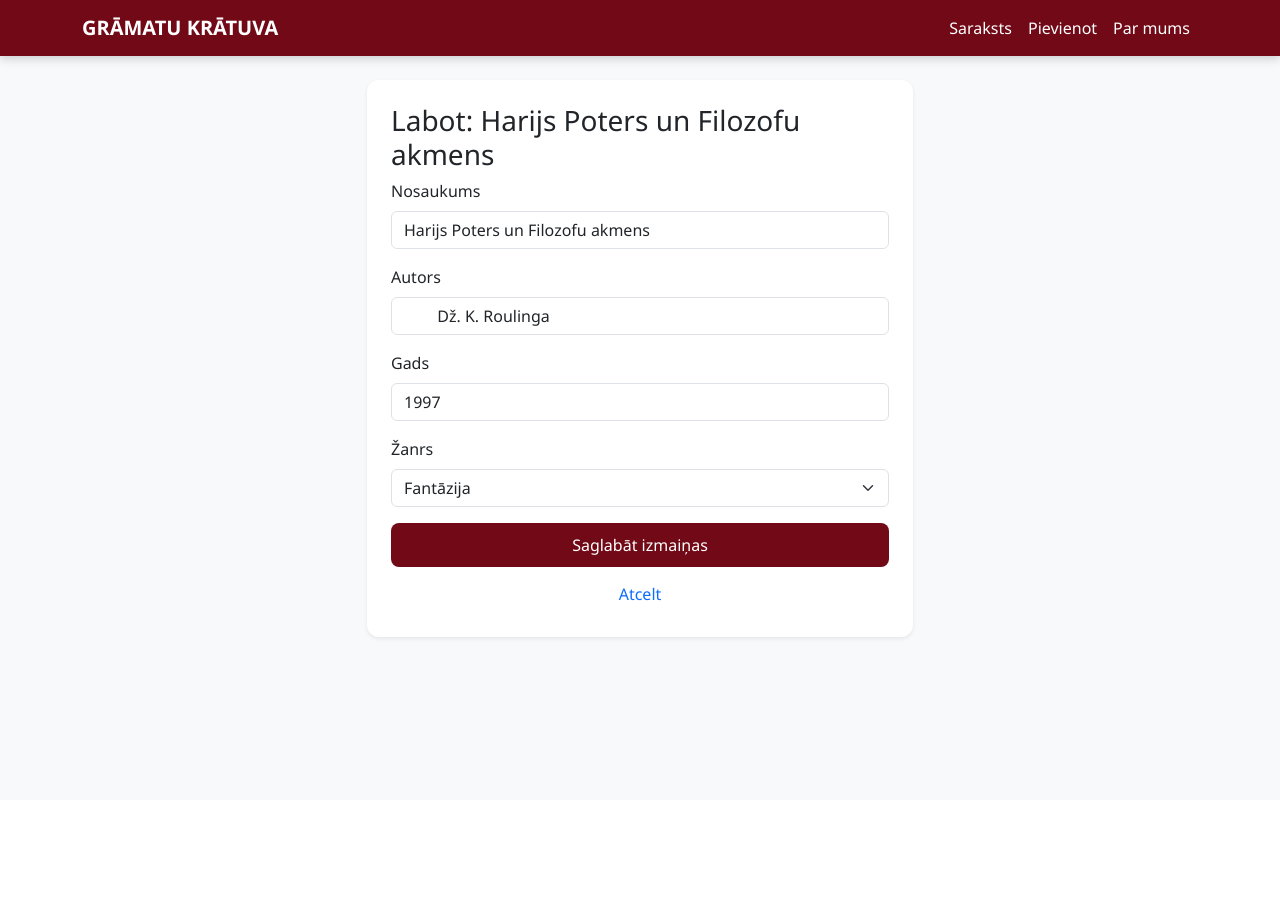
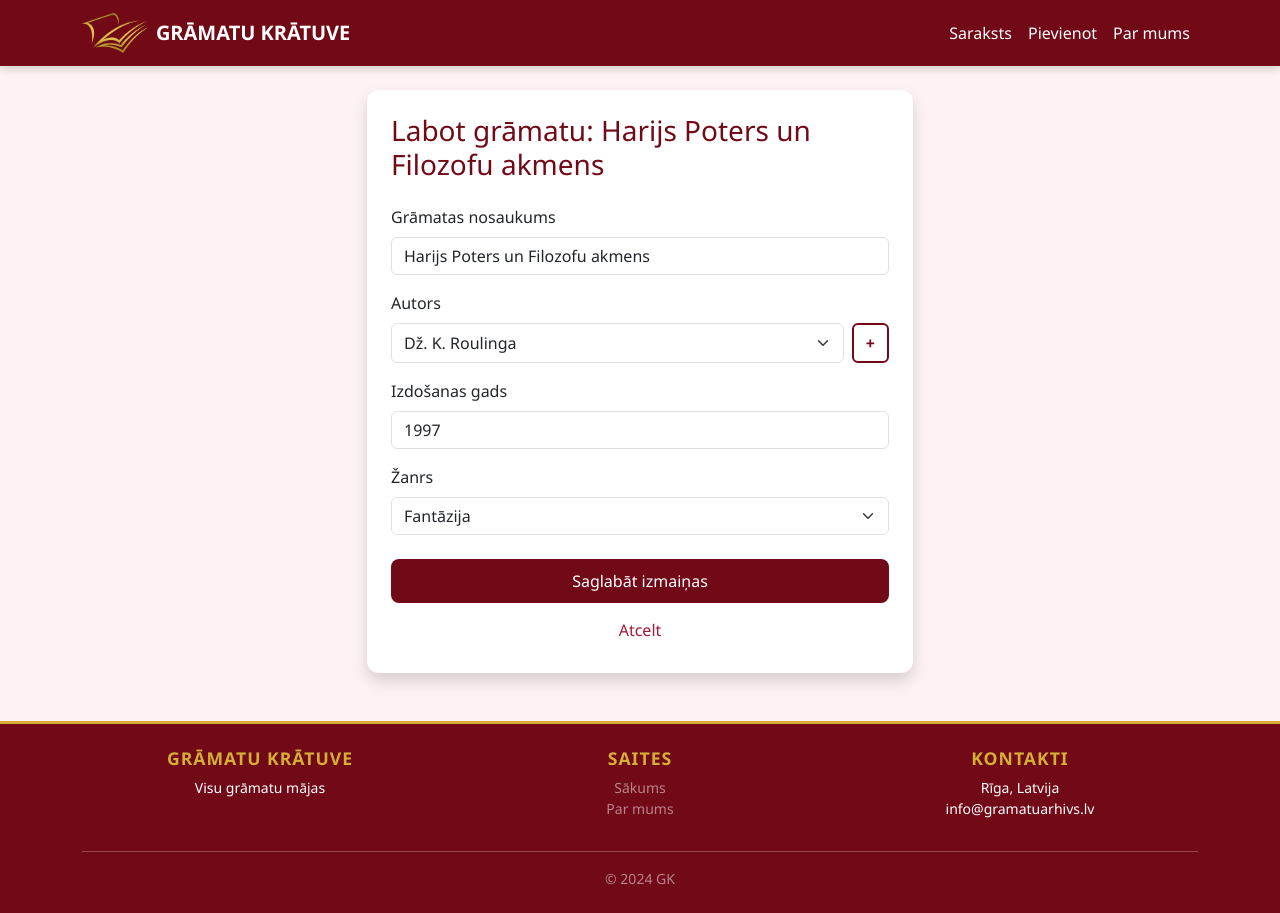
Before and after one commit to eliisae007/bibliotekas_projekts, a Flask app: page /rediget/2 in a window 1280 px wide. Before the commit the page ends 640 px from the top, so only its background shows below. Run offline with Flask 3, Linux system fonts and the light colour scheme; data comes from the database, SQL or seed files in the repository; both versions use the stored data as it was after the commit.

Commit message:
Pievienoju logo, footer

```diff
--- a/app.py
+++ b/app.py
@@ -46,7 +46,7 @@ init_db()
 # Vienkārša funkcija, lai katru reizi nav jāraksta pieslēgšanās
 def get_db():
     conn = sqlite3.connect('database.db')
-    conn.row_factory = sqlite3.Row # Šitas palīdz dabūt datus pēc nosaukumiem
+    conn.row_factory = sqlite3.Row # Šitais palīdz dabūt datus pēc nosaukumiem
     return conn
 
 @app.route('/') # Galvenā lapa (index)
@@ -62,7 +62,7 @@ def index():
     conn.close()
     return render_template('index.html', books=books)
 
-@app.route('/par_mums') # Par mums lapa
+@app.route('/par_mums')
 def par_mums():
     return render_template('par_mums.html')
 
@@ -82,20 +82,30 @@ def gramatas():
 
 
 
-@app.route('/rediget/<int:id>', methods=('GET', 'POST')) # Datu labošana
+@app.route('/rediget/<int:id>', methods=('GET', 'POST'))
 def rediget(id):
     conn = get_db()
     if request.method == 'POST':
-        # Updeitojam tikai tos datus, ko ļaujam mainīt
-        conn.execute('UPDATE books SET title=?, gads=?, zanrs_id=? WHERE id=?',
-                     (request.form['title'], request.form['gads'], request.form['zanrs_id'], id))
+        title = request.form['title']
+        gads = request.form['gads']
+        author_id = request.form['author_id'] # Saņemam ID no dropdown
+        zanrs_id = request.form['zanrs_id']
+
+        # Atjauninām datubāzi ar jauno autora ID
+        conn.execute('UPDATE books SET title=?, gads=?, author_id=?, zanrs_id=? WHERE id=?',
+                     (title, gads, author_id, zanrs_id, id))
         conn.commit()
+        conn.close()
         return redirect(url_for('gramatas'))
 
-    # Atrodam konkrēto grāmatu, ko gribam labot
-    book = conn.execute('SELECT books.*, authors.name as author FROM books JOIN authors ON books.author_id = authors.id WHERE books.id=?', (id,)).fetchone()
+    # Dabūjam konkrēto grāmatu
+    book = conn.execute('SELECT * FROM books WHERE id=?', (id,)).fetchone()
+    # Dabūjam visus žanrus un visus autorus sarakstiem
     zanri = conn.execute('SELECT * FROM zanri').fetchall()
-    return render_template('rediget.html', book=book, zanri=zanri)
+    autori = conn.execute('SELECT * FROM authors ORDER BY name ASC').fetchall()
+    conn.close()
+
+    return render_template('rediget.html', book=book, zanri=zanri, autori=autori)
 
 @app.route('/dzest/<int:id>', methods=('POST',)) # Grāmatas dzēšana
 def dzest(id):
@@ -124,7 +134,6 @@ def detalas(id):
 
     return render_template('detalas.html', book=book)
 
-# 1. Jaunais maršruts autora pievienošanai
 @app.route('/pievienot_autoru', methods=('GET', 'POST'))
 def pievienot_autoru():
     if request.method == 'POST':
@@ -139,7 +148,6 @@ def pievienot_autoru():
 
     return render_template('pievienot_autoru.html')
 
-# 2. Atjaunotā pievienot() funkcija
 @app.route('/pievienot', methods=('GET', 'POST'))
 def pievienot():
     conn = get_db()
--- a/static/style.css
+++ b/static/style.css
@@ -1,4 +1,4 @@
-/* Definējam galvenās krāsas */
+/* galvenās krāsas */
 :root {
     --dark-rose: #720917;
     --medium-rose: #a01a34;
@@ -12,7 +12,6 @@ body {
     color: #333;
 }
 
-/* Navigācijas josla */
 .navbar-rose {
     background-color: var(--dark-rose) !important;
     box-shadow: 0 2px 10px rgba(0,0,0,0.2);
@@ -26,7 +25,6 @@ body {
     color: var(--gold-accent) !important;
 }
 
-/* Kartiņas (E-veikala stils) */
 .card {
     border: none;
     border-radius: 12px;
@@ -44,7 +42,6 @@ body {
     font-weight: 700;
 }
 
-/* Pogas - visas būs "Dark Rose" krāsā */
 .btn-rose {
     background-color: var(--dark-rose);
     color: white;
@@ -60,7 +57,7 @@ body {
     box-shadow: 0 4px 8px rgba(0,0,0,0.2);
 }
 
-/* Galvenās lapas (Index) lielais virsraksts */
+/* lielais virsraksts */
 .hero-section {
     background: linear-gradient(135deg, var(--dark-rose) 0%, var(--medium-rose) 100%);
     color: white;
@@ -81,3 +78,25 @@ body {
     background-color: var(--dark-rose);
     color: white;
 }
+
+.navbar-logo {
+    height: 40px;
+    width: auto;
+    border-radius: 5px;
+}
+
+.footer {
+    background-color: var(--dark-rose);
+    border-top: 3px solid var(--gold-accent); /* Zelta akcents augšpusē */
+}
+
+.footer h5 {
+    color: var(--gold-accent);
+    font-size: 1.1rem;
+    text-transform: uppercase;
+    letter-spacing: 1px;
+}
+
+.footer a:hover {
+    color: white !important;
+}
--- a/templates/base.html
+++ b/templates/base.html
@@ -1,17 +1,20 @@
 <!DOCTYPE html>
 <html lang="lv">
+
 <head>
     <meta charset="UTF-8">
     <meta name="viewport" content="width=device-width, initial-scale=1.0">
-    <title>GK</title>
+    <title>Mana Bibliotēka</title>
     <link href="https://cdn.jsdelivr.net/npm/bootstrap@5.3.0/dist/css/bootstrap.min.css" rel="stylesheet">
-
     <link rel="stylesheet" href="{{ url_for('static', filename='style.css') }}">
 </head>
-<body class="bg-light">
-    <nav class="navbar navbar-expand-lg navbar-rose mb-4">
+
+<body class="d-flex flex-column min-vh-100"> <nav class="navbar navbar-expand-lg navbar-rose mb-4">
         <div class="container">
-        <a class="navbar-brand fw-bold" href="/">GRĀMATU KRĀTUVA</a>
+            <a class="navbar-brand d-flex align-items-center fw-bold" href="/">
+                <img src="{{ url_for('static', filename='images/logo.png') }}" alt="Logo" class="navbar-logo me-2">
+                <span>GRĀMATU KRĀTUVE</span>
+            </a>
             <button class="navbar-toggler" type="button" data-bs-toggle="collapse" data-bs-target="#navbarNav">
                 <span class="navbar-toggler-icon"></span>
             </button>
@@ -25,8 +28,33 @@
         </div>
     </nav>
 
-    <div class="container">
-        {% block content %}{% endblock %}
+    <div class="container flex-grow-1"> {% block content %}{% endblock %}
     </div>
+
+    <footer class="footer mt-5">
+        <div class="container text-center text-white py-4">
+            <div class="row">
+                <div class="col-md-4 mb-3 mb-md-0">
+                    <h5 class="fw-bold">GRĀMATU KRĀTUVE</h5>
+                    <p class="small mb-0">Visu grāmatu mājas</p>
+                </div>
+                <div class="col-md-4 mb-3 mb-md-0">
+                    <h5 class="fw-bold">Saites</h5>
+                    <ul class="list-unstyled small">
+                        <li><a href="/" class="text-white-50 text-decoration-none">Sākums</a></li>
+                        <li><a href="/par_mums" class="text-white-50 text-decoration-none">Par mums</a></li>
+                    </ul>
+                </div>
+                <div class="col-md-4">
+                    <h5 class="fw-bold">Kontakti</h5>
+                    <p class="small mb-0">Rīga, Latvija<br>info@gramatuarhivs.lv</p>
+                </div>
+            </div>
+            <hr class="bg-white my-3">
+            <p class="small mb-0 text-white-50">&copy; 2024 GK</p>
+        </div>
+    </footer>
+
+    <script src="https://cdn.jsdelivr.net/npm/bootstrap@5.3.0/dist/js/bootstrap.bundle.min.js"></script>
 </body>
 </html>
--- a/templates/rediget.html
+++ b/templates/rediget.html
@@ -2,23 +2,36 @@
 {% block content %}
 <div class="row justify-content-center">
     <div class="col-md-6">
-        <div class="card shadow-sm p-4 border-primary">
-            <h3>Labot: {{ book.title }}</h3>
+        <div class="card shadow p-4">
+            <h3 style="color: var(--dark-rose);" class="mb-4">Labot grāmatu: {{ book.title }}</h3>
+
             <form method="POST">
                 <div class="mb-3">
-                    <label class="form-label">Nosaukums</label>
+                    <label class="form-label font-weight-bold">Grāmatas nosaukums</label>
                     <input type="text" name="title" class="form-control" value="{{ book.title }}" required>
                 </div>
+
                 <div class="mb-3">
-                    <label class="form-label">Autors</label>
-                    <input type="text" class="form-control" value="{{ book.author }}" readonly>
+                    <label class="form-label font-weight-bold">Autors</label>
+                    <div class="d-flex gap-2">
+                        <select name="author_id" class="form-select" required>
+                            {% for a in autori %}
+                                <option value="{{ a.id }}" {% if a.id == book.author_id %}selected{% endif %}>
+                                    {{ a.name }}
+                                </option>
+                            {% endfor %}
+                        </select>
+                        <a href="/pievienot_autoru" class="btn btn-outline-rose" title="Pievienot jaunu autoru">+</a>
+                    </div>
                 </div>
+
                 <div class="mb-3">
-                    <label class="form-label">Gads</label>
+                    <label class="form-label font-weight-bold">Izdošanas gads</label>
                     <input type="number" name="gads" class="form-control" value="{{ book.gads }}" required>
                 </div>
+
                 <div class="mb-3">
-                    <label class="form-label">Žanrs</label>
+                    <label class="form-label font-weight-bold">Žanrs</label>
                     <select name="zanrs_id" class="form-select">
                         {% for z in zanri %}
                             <option value="{{ z.id }}" {% if z.id == book.zanrs_id %}selected{% endif %}>
@@ -27,8 +40,11 @@
                         {% endfor %}
                     </select>
                 </div>
-                <button type="submit" class=" btn btn-rose w-100">Saglabāt izmaiņas</button>
-                <a href="/gramatas" class="btn btn-link w-100 mt-2 text-decoration-none">Atcelt</a>
+
+                <div class="mt-4">
+                    <button type="submit" class="btn btn-rose w-100">Saglabāt izmaiņas</button>
+                    <a href="/gramatas" class="btn btn-link w-100 mt-2 text-decoration-none" style="color: var(--medium-rose);">Atcelt</a>
+                </div>
             </form>
         </div>
     </div>
```
Also changed, not shown: populet.py (deleted, +0 -48 lines), database.db, static/gramatas/FClha4uXIAws8SJ.jpg (deleted), static/gramatas/gregs1.jpg (deleted), static/gramatas/hp1.jpg (deleted), static/images/logo.png (added), 2 other files. Lines whose indentation alone changed are shown as unchanged.
